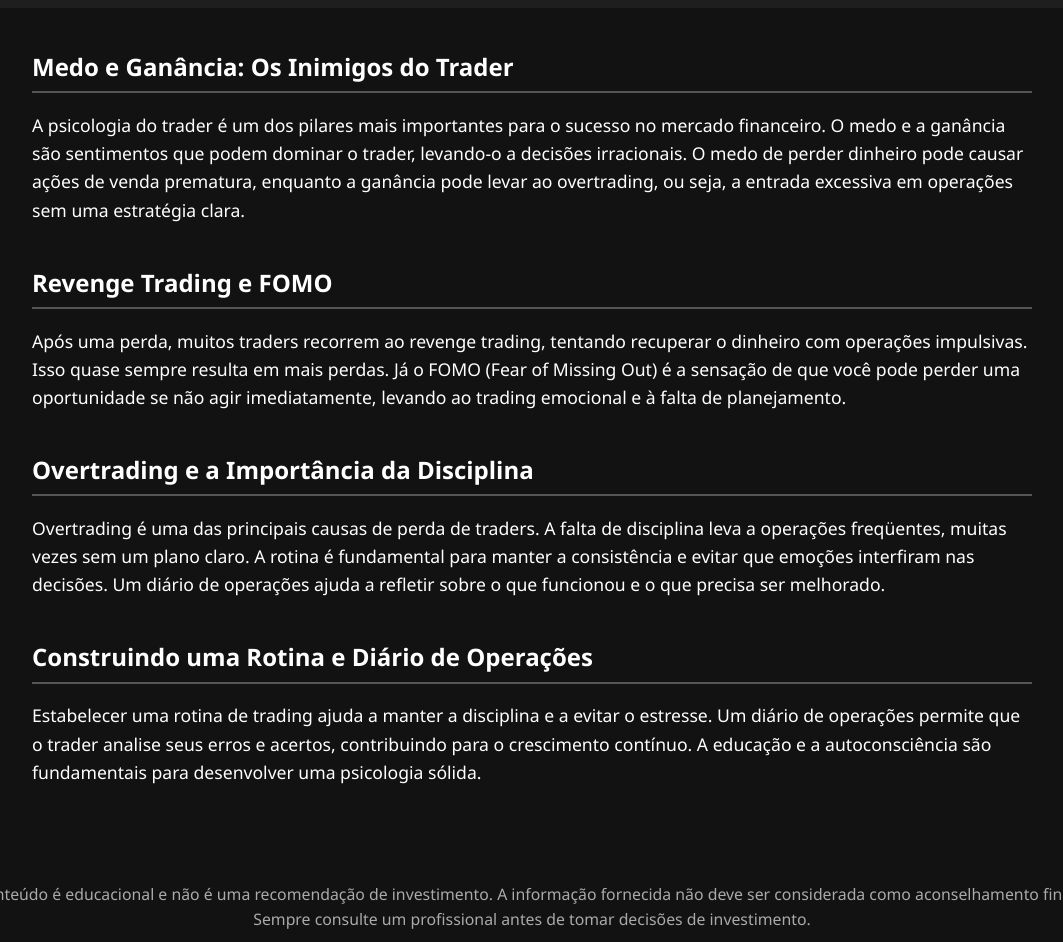
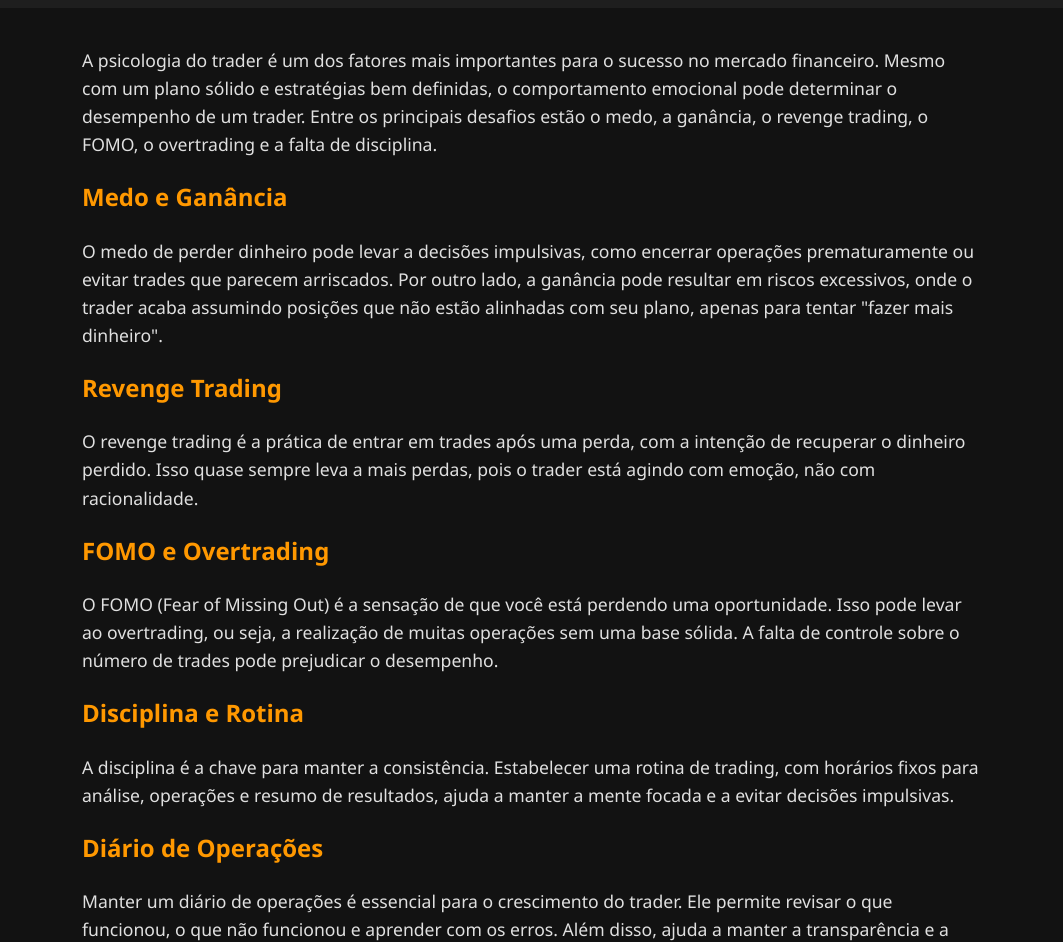
Before and after one commit to maicontsuda/asura, a website: page site/trading/psicologia.html in a window 1280 px wide. Shown: the part 83-1025 px from the top of the page, without its empty margins (108-1171 px from the left). Drawn offline with Linux system fonts and the light colour scheme.

Commit message:
site: trading/psicologia.html

```diff
--- a/site/trading/psicologia.html
+++ b/site/trading/psicologia.html
@@ -2,13 +2,13 @@
 <html lang="pt-BR">
 <head>
     <meta charset="UTF-8">
-    <title>Psicologia do Trader: Medo, Ganância e Autodisciplina</title>
+    <title>Psicologia do Trader: Medo, Ganância e Disciplina</title>
     <style>
         body {
             margin: 0;
             font-family: 'Segoe UI', Tahoma, Geneva, Verdana, sans-serif;
             background-color: #121212;
-            color: #ffffff;
+            color: #e0e0e0;
             line-height: 1.6;
         }
         header {
@@ -20,61 +20,54 @@
             margin: 0;
             font-size: 2em;
         }
-        main {
+        section {
             padding: 20px;
-            max-width: 1000px;
+            max-width: 900px;
             margin: auto;
         }
-        section {
-            margin-bottom: 40px;
-        }
-        section h2 {
-            border-bottom: 2px solid #555;
-            padding-bottom: 5px;
-            margin-bottom: 15px;
+        h2 {
+            color: #ff9800;
         }
         p {
             font-size: 1.1em;
+        }
+        ul {
+            padding-left: 20px;
         }
         footer {
             text-align: center;
             padding: 20px;
             font-size: 0.9em;
-            color: #aaa;
-        }
-        a {
-            color: #00bcd4;
-            text-decoration: none;
-        }
-        a:hover {
-            text-decoration: underline;
+            color: #888;
         }
     </style>
 </head>
 <body>
     <header>
-        <h1>Psicologia do Trader: Medo, Ganância e Autodisciplina</h1>
+        <h1>Psicologia do Trader: Medo, Ganância e Disciplina</h1>
     </header>
-    <main>
-        <section>
-            <h2>Medo e Ganância: Os Inimigos do Trader</h2>
-            <p>A psicologia do trader é um dos pilares mais importantes para o sucesso no mercado financeiro. O medo e a ganância são sentimentos que podem dominar o trader, levando-o a decisões irracionais. O medo de perder dinheiro pode causar ações de venda prematura, enquanto a ganância pode levar ao overtrading, ou seja, a entrada excessiva em operações sem uma estratégia clara.</p>
-        </section>
-        <section>
-            <h2>Revenge Trading e FOMO</h2>
-            <p>Após uma perda, muitos traders recorrem ao revenge trading, tentando recuperar o dinheiro com operações impulsivas. Isso quase sempre resulta em mais perdas. Já o FOMO (Fear of Missing Out) é a sensação de que você pode perder uma oportunidade se não agir imediatamente, levando ao trading emocional e à falta de planejamento.</p>
-        </section>
-        <section>
-            <h2>Overtrading e a Importância da Disciplina</h2>
-            <p>Overtrading é uma das principais causas de perda de traders. A falta de disciplina leva a operações freqüentes, muitas vezes sem um plano claro. A rotina é fundamental para manter a consistência e evitar que emoções interfiram nas decisões. Um diário de operações ajuda a refletir sobre o que funcionou e o que precisa ser melhorado.</p>
-        </section>
-        <section>
-            <h2>Construindo uma Rotina e Diário de Operações</h2>
-            <p>Estabelecer uma rotina de trading ajuda a manter a disciplina e a evitar o estresse. Um diário de operações permite que o trader analise seus erros e acertos, contribuindo para o crescimento contínuo. A educação e a autoconsciência são fundamentais para desenvolver uma psicologia sólida.</p>
-        </section>
-    </main>
+    <section>
+        <p>A psicologia do trader é um dos fatores mais importantes para o sucesso no mercado financeiro. Mesmo com um plano sólido e estratégias bem definidas, o comportamento emocional pode determinar o desempenho de um trader. Entre os principais desafios estão o medo, a ganância, o revenge trading, o FOMO, o overtrading e a falta de disciplina.</p>
+
+        <h2>Medo e Ganância</h2>
+        <p>O medo de perder dinheiro pode levar a decisões impulsivas, como encerrar operações prematuramente ou evitar trades que parecem arriscados. Por outro lado, a ganância pode resultar em riscos excessivos, onde o trader acaba assumindo posições que não estão alinhadas com seu plano, apenas para tentar "fazer mais dinheiro".</p>
+
+        <h2>Revenge Trading</h2>
+        <p>O revenge trading é a prática de entrar em trades após uma perda, com a intenção de recuperar o dinheiro perdido. Isso quase sempre leva a mais perdas, pois o trader está agindo com emoção, não com racionalidade.</p>
+
+        <h2>FOMO e Overtrading</h2>
+        <p>O FOMO (Fear of Missing Out) é a sensação de que você está perdendo uma oportunidade. Isso pode levar ao overtrading, ou seja, a realização de muitas operações sem uma base sólida. A falta de controle sobre o número de trades pode prejudicar o desempenho.</p>
+
+        <h2>Disciplina e Rotina</h2>
+        <p>A disciplina é a chave para manter a consistência. Estabelecer uma rotina de trading, com horários fixos para análise, operações e resumo de resultados, ajuda a manter a mente focada e a evitar decisões impulsivas.</p>
+
+        <h2>Diário de Operações</h2>
+        <p>Manter um diário de operações é essencial para o crescimento do trader. Ele permite revisar o que funcionou, o que não funcionou e aprender com os erros. Além disso, ajuda a manter a transparência e a responsabilidade sobre cada decisão tomada.</p>
+
+        <p>Este conteúdo é educacional e não constitui recomendação de investimento.</p>
+    </section>
     <footer>
-        <p>Este conteúdo é educacional e não é uma recomendação de investimento. A informação fornecida não deve ser considerada como aconselhamento financeiro. Sempre consulte um profissional antes de tomar decisões de investimento.</p>
+        © 2025 Psicologia do Trader – Conteúdo para estudo e reflexão
     </footer>
 </body>
 </html>
```
